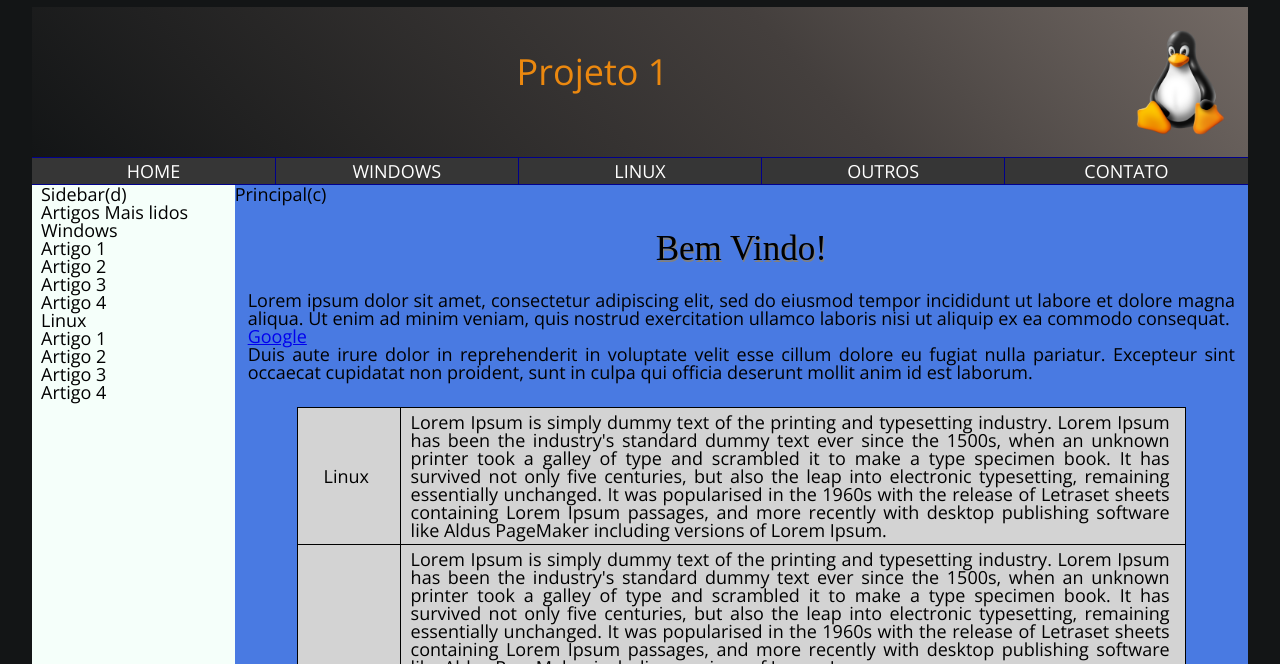
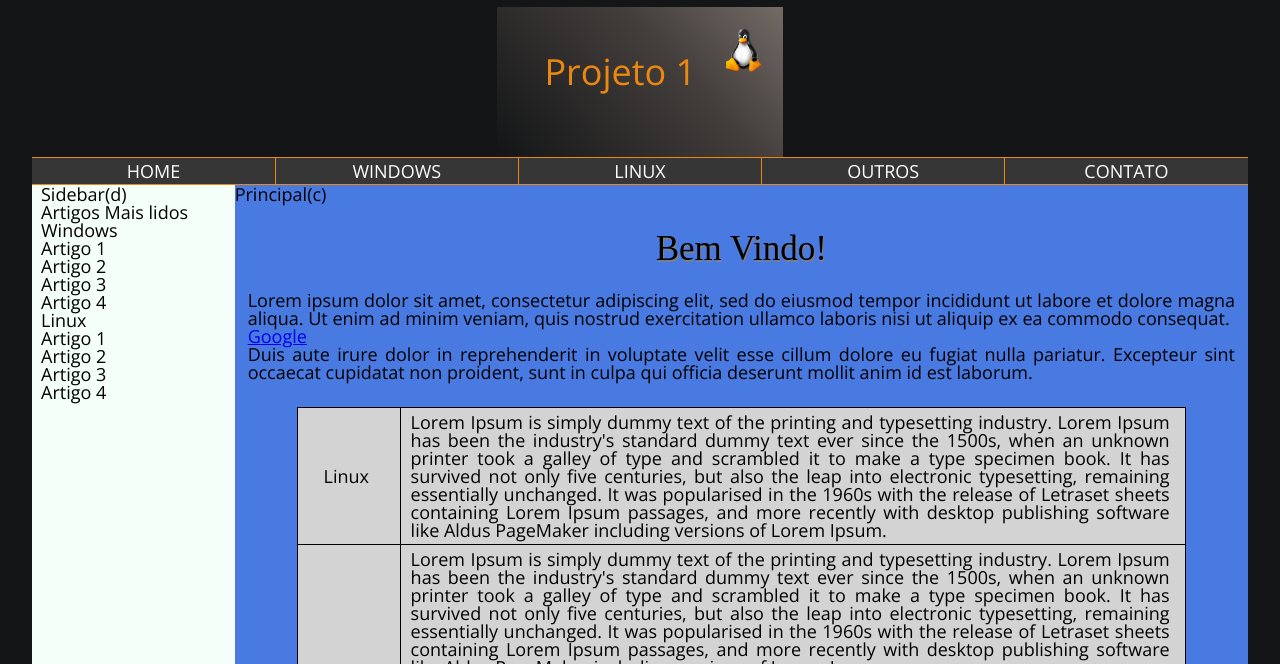
Before and after one commit to eduardorezaghi/Projeto1-ILP540, a plain HTML site: page index.html in a window 1280 px wide. Shown: the top 664 px of the page. Drawn offline with nearby package versions, Linux system fonts and the light colour scheme; a web font is replaced by a local one.

Commit message:
Removi a declaração de grid acima. Movi o último media query para grid.css.

```diff
--- a/css/breakpoints.css
+++ b/css/breakpoints.css
@@ -1,23 +1,9 @@
-#cabecalho {grid-area: a;
-background:
-linear-gradient(47deg,
- rgba(19,21,22,1) 0%,
- rgba(68,63,61,1) 63%,
- rgb(115 106 101) 100%);}
-    #navegacao {grid-area: b;background-color: darkblue;}
-    #principal {grid-area: c; background-color: rgb(73, 122, 226);}
-    #sidebar   {grid-area: d; background-color: mintcream;}
-    #rodape    {grid-area: e; background-color: rgb(70, 179, 37);}
-
-@media screen {                            /* Para dispositivos de quaisquer tamanhos... */
-
+@media screen {                            /* Para qualquer tamanho de tela */
     #titulo_pag{
         font-size: 180%;
         line-height: 50px;
         text-align: center;
         line-height: 90px;
-
-
     }
     #logo {
         width: 16%;
@@ -71,12 +57,3 @@ linear-gradient(47deg,
         justify-content: flex-end;
     }
 }
-
-@media screen and (min-width:1200px){
-    #grid_container{
-        max-width: 1440px;
-    }
-    #cabecalho{
-        width: 100%;
-    }
-}
```
